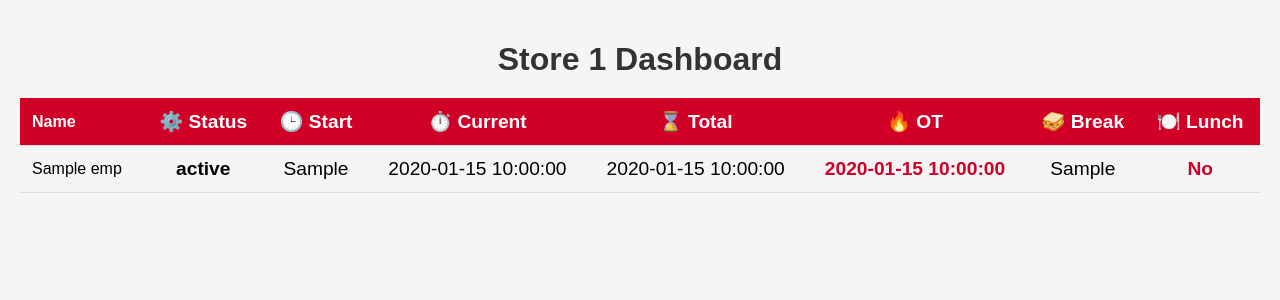
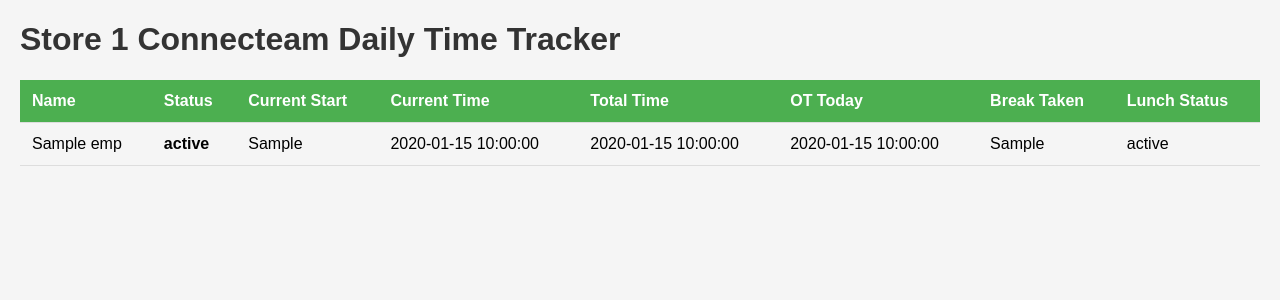
Before and after one commit to myjiffylubegroup/connecteam-dashboard, a Flask app: template templates/dashboard.html in a window 1280 px wide. Shown: the top 300 px of the page. Run offline with Flask 3, Linux system fonts and the light colour scheme; the template is opened without the code that fills it: most values are stand-ins (such as "Sample title", 1, 10 or a date in 2020).

Commit message:
Update dashboard.html

```diff
--- a/templates/dashboard.html
+++ b/templates/dashboard.html
@@ -5,52 +5,51 @@
   <meta name="viewport" content="width=device-width, initial-scale=1.0">
   <title>Connecteam Dashboard - {{ store_id }}</title>
   <style>
-    body { font-family: Arial, sans-serif; background-color: #f5f5f5; margin: 0; padding: 20px; }
-    h1 { color: #333; text-align: center; margin-bottom: 10px; }
+    body { font-family: Arial, sans-serif; background-color: #f5f5f5; margin: 20px; }
+    h1 { color: #333; }
     table { width: 100%; border-collapse: collapse; margin-top: 20px; }
     th, td { padding: 12px; border-bottom: 1px solid #ddd; text-align: left; }
-    th { background-color: #D00027; color: white; }
+    th { background-color: #4CAF50; color: white; }
     tr:nth-child(even) { background-color: #fafafa; }
     .status { font-weight: bold; }
-    .needsLunch { color: #D00027; font-weight: bold; }
-    .ot { color: #D00027; font-weight: bold; }
-    /* Icon columns styling */
-    .icon { font-size: 1.2em; text-align: center; }
+    .lunch-ok { color: green; font-weight: bold; }
+    .lunch-due { color: orange; font-weight: bold; }
+    .lunch-overdue { color: red; font-weight: bold; }
   </style>
 </head>
 <body>
-  <h1>Store {{ store_id }} Dashboard</h1>
+  <h1>Store {{ store_id }} Connecteam Daily Time Tracker</h1>
   {% if employees %}
     <table>
       <thead>
         <tr>
           <th>Name</th>
-          <th class="icon">⚙️ Status</th>
-          <th class="icon">🕒 Start</th>
-          <th class="icon">⏱️ Current</th>
-          <th class="icon">⌛ Total</th>
-          <th class="icon">🔥 OT</th>
-          <th class="icon">🥪 Break</th>
-          <th class="icon">🍽️ Lunch</th>
+          <th>Status</th>
+          <th>Current Start</th>
+          <th>Current Time</th>
+          <th>Total Time</th>
+          <th>OT Today</th>
+          <th>Break Taken</th>
+          <th>Lunch Status</th>
         </tr>
       </thead>
       <tbody>
         {% for emp in employees %}
         <tr>
           <td>{{ emp.name }}</td>
-          <td class="status icon">{{ emp.status }}</td>
-          <td class="icon">{{ emp.currentSegmentStart or '-' }}</td>
-          <td class="icon">{{ emp.currentTimeOnClock }}</td>
-          <td class="icon">{{ emp.totalTimeOnClock }}</td>
-          <td class="ot icon">{{ emp.otToday }}</td>
-          <td class="icon">{{ emp.breakTaken }}</td>
-          <td class="needsLunch icon">{% if emp.needsLunch %}Yes{% else %}No{% endif %}</td>
+          <td class="status">{{ emp.status }}</td>
+          <td>{{ emp.currentSegmentStart or '-' }}</td>
+          <td>{{ emp.currentTimeOnClock }}</td>
+          <td>{{ emp.totalTimeOnClock }}</td>
+          <td>{{ emp.otToday }}</td>
+          <td>{{ emp.breakTaken }}</td>
+          <td class="{{ emp.lunchClass }}">{{ emp.lunchStatus }}</td>
         </tr>
         {% endfor %}
       </tbody>
     </table>
   {% else %}
-    <p style="text-align: center; font-size: 1.2em;">No employees currently clocked in.</p>
+    <p>No employees currently clocked in.</p>
   {% endif %}
 </body>
 </html>
```
